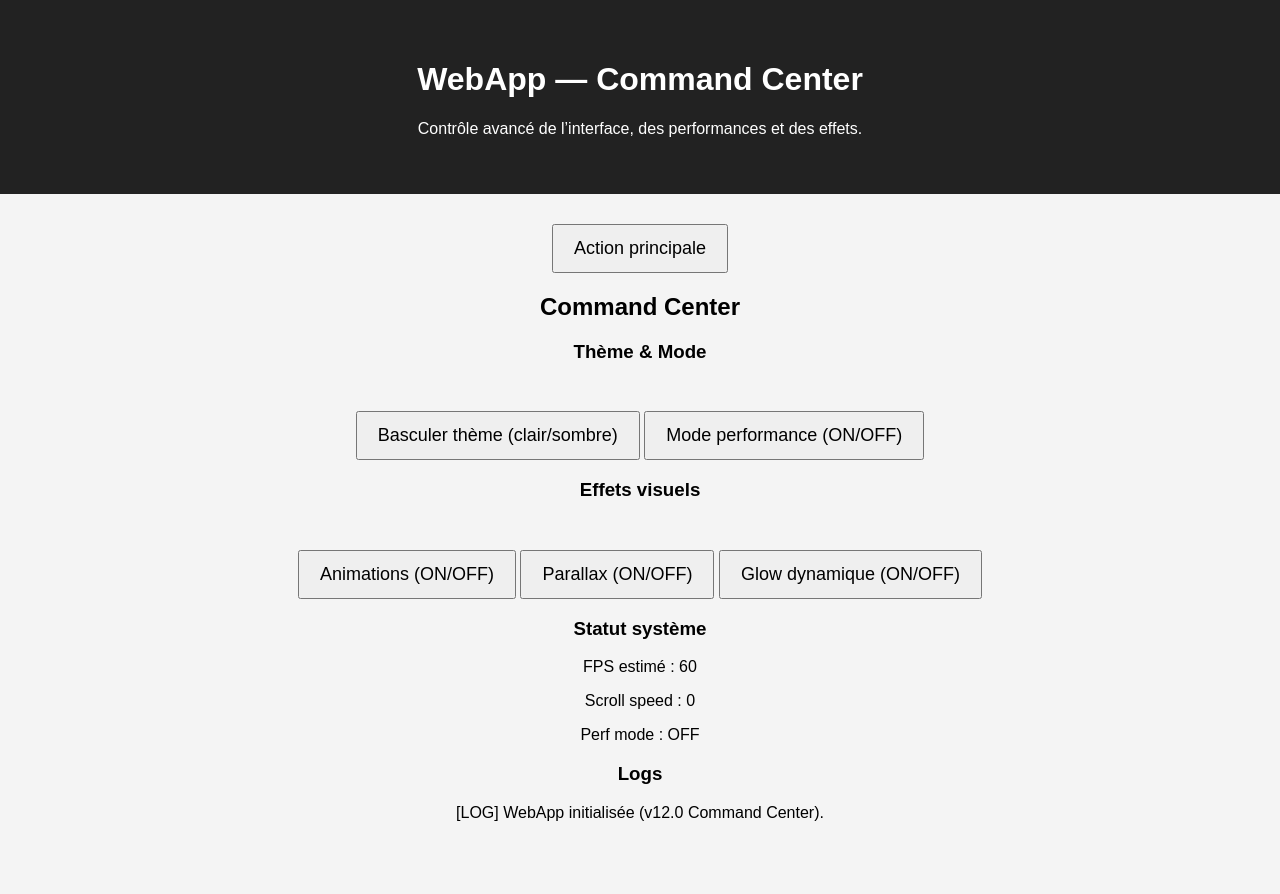
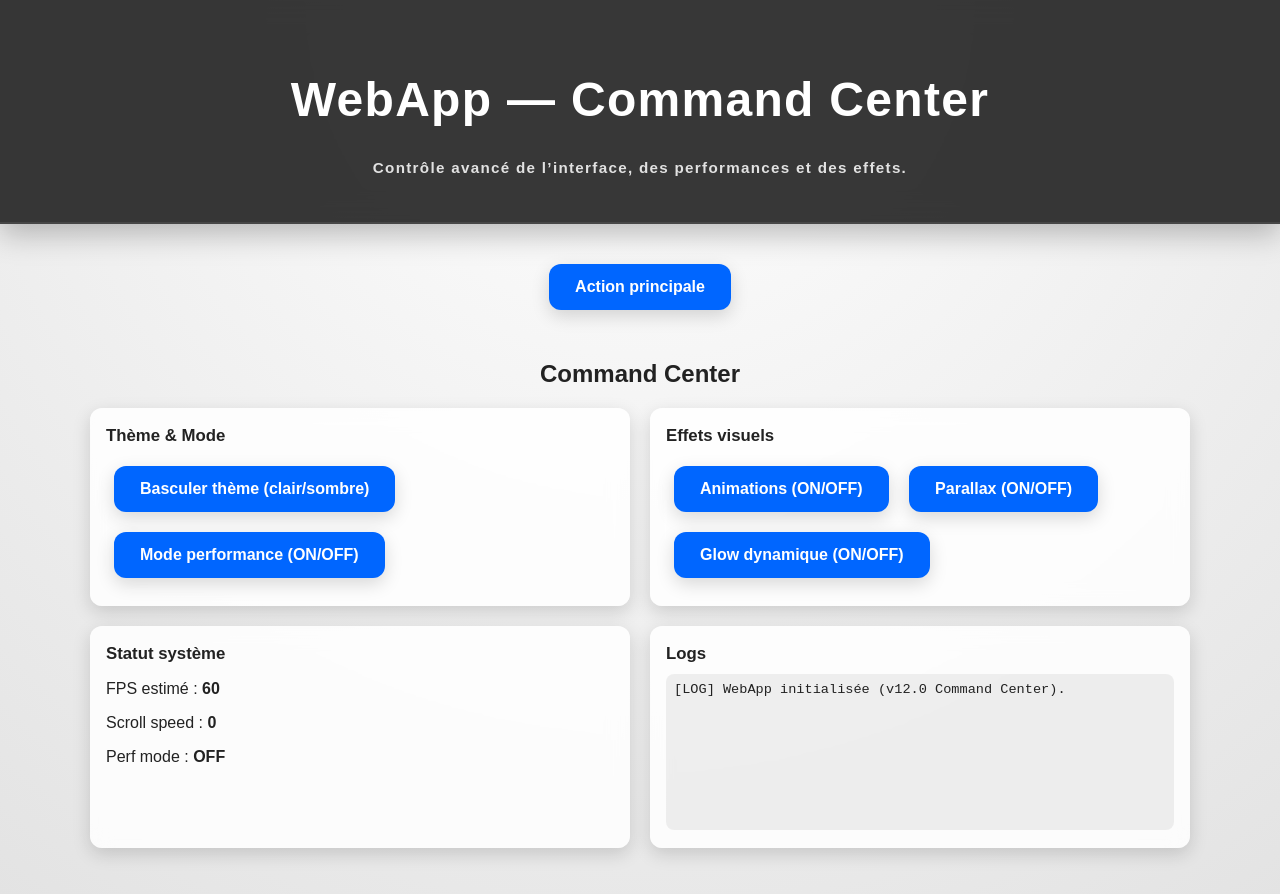
Before and after one commit to teremuhamblin/WebApp, a plain HTML site: page index.html in a window 1280 px wide. Before the commit the page ends 822 px from the top, so only its background shows below. Drawn offline with Linux system fonts and the light colour scheme.

Commit message:
Refactor CSS for design system and layout updates

```diff
--- a/style.css
+++ b/style.css
@@ -1,20 +1,205 @@
+/* ----------------------------------------------------------
+   DESIGN SYSTEM — v12.0 Command Center
+---------------------------------------------------------- */
+
+:root {
+    --color-bg-light: #f7f7f7;
+    --color-bg-dark: #121212;
+
+    --color-text-light: #222;
+    --color-text-dark: #eaeaea;
+
+    --color-primary: #0066ff;
+    --color-primary-hover: #0050cc;
+    --color-primary-glow: rgba(0, 102, 255, 0.35);
+
+    --color-panel-bg: rgba(255,255,255,0.85);
+    --color-panel-bg-dark: rgba(30,30,30,0.9);
+
+    --radius: 12px;
+    --transition: 0.3s ease;
+    --shadow-soft: 0 6px 18px rgba(0,0,0,0.15);
+    --shadow-strong: 0 10px 28px rgba(0,0,0,0.25);
+}
+
+/* ----------------------------------------------------------
+   BASE
+---------------------------------------------------------- */
+
 body {
     font-family: Arial, sans-serif;
-    background: #f4f4f4;
+    background: radial-gradient(circle at top, #ffffff, #e3e3e3);
     margin: 0;
     padding: 0;
     text-align: center;
+    color: var(--color-text-light);
+    transition: background var(--transition), color var(--transition), transform 0.2s ease;
 }
 
-header {
-    background: #222;
-    color: white;
-    padding: 40px 0;
+/* Dark mode */
+
+body.dark-mode {
+    background: radial-gradient(circle at top, #1f1f1f, #050505);
+    color: var(--color-text-dark);
 }
 
+/* ----------------------------------------------------------
+   HEADER
+---------------------------------------------------------- */
+
+header {
+    background: rgba(34,34,34,0.9);
+    color: white;
+    padding: 40px 0 30px;
+    font-size: 1.5rem;
+    font-weight: 600;
+    letter-spacing: 1.3px;
+    border-bottom: 2px solid rgba(255,255,255,0.08);
+
+    backdrop-filter: blur(14px);
+    box-shadow: var(--shadow-strong);
+
+    transition: background var(--transition), color var(--transition), opacity var(--transition), transform 0.3s ease;
+}
+
+header p {
+    font-size: 0.95rem;
+    opacity: 0.85;
+}
+
+/* ----------------------------------------------------------
+   MAIN
+---------------------------------------------------------- */
+
+main {
+    padding: 30px 10px 50px;
+}
+
+/* ----------------------------------------------------------
+   BUTTONS — Ultra Premium
+---------------------------------------------------------- */
+
 button {
-    padding: 12px 20px;
-    font-size: 18px;
+    padding: 14px 26px;
+    font-size: 16px;
     cursor: pointer;
-    margin-top: 30px;
+    margin: 10px 8px;
+    border: none;
+    border-radius: var(--radius);
+    background: var(--color-primary);
+    color: white;
+    font-weight: 600;
+    box-shadow: var(--shadow-soft);
+    transition: background var(--transition), transform 0.2s ease, box-shadow var(--transition), opacity 0.2s ease;
 }
+
+button:hover {
+    background: var(--color-primary-hover);
+    transform: translateY(-3px);
+    box-shadow: var(--shadow-strong);
+}
+
+button:active {
+    transform: translateY(0);
+    box-shadow: var(--shadow-soft);
+}
+
+button:focus {
+    outline: 3px solid var(--color-primary-glow);
+    outline-offset: 4px;
+}
+
+/* ----------------------------------------------------------
+   COMMAND CENTER
+---------------------------------------------------------- */
+
+.command-center {
+    max-width: 1100px;
+    margin: 40px auto 0;
+    text-align: left;
+}
+
+.command-center h2 {
+    text-align: center;
+    margin-bottom: 20px;
+}
+
+.cc-grid {
+    display: grid;
+    grid-template-columns: repeat(2, minmax(0, 1fr));
+    gap: 20px;
+}
+
+/* Panels */
+
+.cc-panel {
+    background: var(--color-panel-bg);
+    border-radius: var(--radius);
+    padding: 18px 16px;
+    box-shadow: var(--shadow-soft);
+    backdrop-filter: blur(10px);
+    transition: background var(--transition), box-shadow var(--transition), transform 0.2s ease;
+}
+
+body.dark-mode .cc-panel {
+    background: var(--color-panel-bg-dark);
+    box-shadow: 0 8px 22px rgba(0,0,0,0.6);
+}
+
+.cc-panel h3 {
+    margin-top: 0;
+    margin-bottom: 10px;
+    font-size: 1.05rem;
+}
+
+/* Logs */
+
+.log-console {
+    height: 140px;
+    background: rgba(0,0,0,0.06);
+    border-radius: 8px;
+    padding: 8px;
+    font-size: 0.85rem;
+    overflow-y: auto;
+    font-family: "Courier New", monospace;
+}
+
+body.dark-mode .log-console {
+    background: rgba(0,0,0,0.5);
+    color: #eaeaea;
+}
+
+/* Statut */
+
+#fps-display,
+#scroll-speed-display,
+#perf-status {
+    font-weight: 700;
+}
+
+/* ----------------------------------------------------------
+   RESPONSIVE
+---------------------------------------------------------- */
+
+@media (max-width: 800px) {
+    .cc-grid {
+        grid-template-columns: 1fr;
+    }
+
+    .command-center {
+        padding: 0 10px;
+    }
+}
+
+@media (max-width: 600px) {
+    header {
+        padding: 30px 0 20px;
+        font-size: 1.3rem;
+    }
+
+    button {
+        width: auto;
+        font-size: 15px;
+        padding: 12px 20px;
+    }
+}
```
